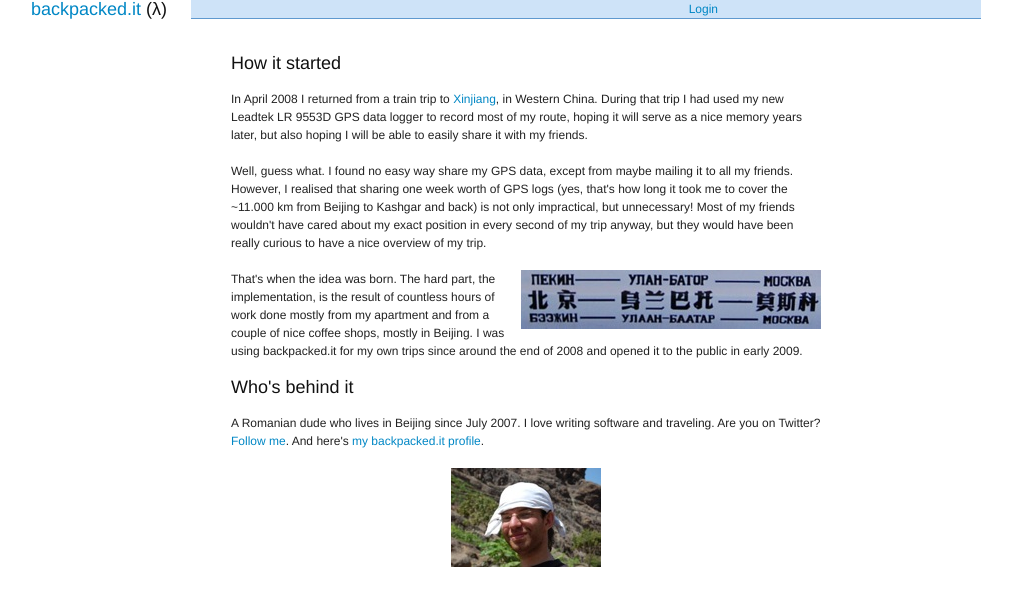
After one commit to ibz/travelist, a Django app: template templates/help_about.html in a window 1280 px wide. The commit adds this page. Shown: the top 606 px of the page, without its empty margins (134-1146 px from the left). Run offline with Django 3.2, Linux system fonts and the light colour scheme; the template is opened without the code that fills it, so the values that code supplies are empty; parts of the project's set-up code (start-up, migrations or seed data) failed here and were passed over.

Commit message:
Add lambda to title. Add about and contact pages.

```diff
--- a/backpacked/help.py
+++ b/backpacked/help.py
@@ -3,7 +3,7 @@ from django.views.decorators.http import require_GET, require_POST, require_http
 
 from backpacked import views
 
-available_sections = []
+available_sections = ['about', 'contact']
 
 @require_GET
 def view(request, section):
--- /dev/null
+++ b/templates/help_about.html
@@ -0,0 +1,13 @@
+{% extends "page.html" %}
+
+{% block content %}
+<div class="column span-15 prepend-5 prepend-top">
+<h3>How it started</h3>
+<p>In April 2008 I returned from a train trip to <a href="http://en.wikipedia.org/wiki/Xinjiang">Xinjiang</a>, in Western China. During that trip I had used my new Leadtek LR 9553D GPS data logger to record most of my route, hoping it will serve as a nice memory years later, but also hoping I will be able to easily share it with my friends.</p>
+<p>Well, guess what. I found no easy way share my GPS data, except from maybe mailing it to all my friends. However, I realised that sharing one week worth of GPS logs (yes, that's how long it took me to cover the ~11.000 km from Beijing to Kashgar and back) is not only impractical, but unnecessary! Most of my friends wouldn't have cared about my exact position in every second of my trip anyway, but they would have been really curious to have a nice overview of my trip.</p>
+<p><img src="{{ MEDIA_URL }}/images/static/beijing-ulaanbaatar-moskva.jpg" align="right" title="Label on the Beijing-Moscow train that I took in summer 2008 as part of what is trip number 1 on backpacked.it." /> That's when the idea was born. The hard part, the implementation, is the result of countless hours of work done mostly from my apartment and from a couple of nice coffee shops, mostly in Beijing. I was using backpacked.it for my own trips since around the end of 2008 and opened it to the public in early 2009.</p>
+<h3>Who's behind it</h3>
+<p>A Romanian dude who lives in Beijing since July 2007. I love writing software and traveling. Are you on Twitter? <a href="http://twitter.com/ibz/">Follow me</a>. And here's <a href="http://backpacked.it/people/ibz/">my backpacked.it profile</a>.</p>
+<p align="center"><img src="{{ MEDIA_URL }}/images/static/ibz.jpg" title="Me, hiking in the mountains of the Santo Ant&atilde;o island in Cape Verde in spring 2007." /></p>
+</div>
+{% endblock %}
--- a/templates/page.html
+++ b/templates/page.html
@@ -3,10 +3,10 @@
 {% block htmlbody %}
 <div class="container">
 <div class="column span-4">
-  <h3><a href="/">backpacked.it</a></h3>
+  <h3><a href="/">backpacked.it</a> (&lambda;)</h3>
 </div>
 <div class="column span-20 header last">
-  <div class="column span-8">
+  <div class="column span-6">
     <ul class="horizontal-list">
       {% if not user.is_anonymous %}
       <li><a href="/trips/{{ user.username }}/">My trips</a></li>
@@ -14,7 +14,7 @@
       {% endif %}
     </ul>
   </div>
-  <div class="column span-12 last right">
+  <div class="column span-14 last right">
     <ul class="horizontal-list">
       {% if not user.is_anonymous %}
       <li>Logged in as <a href="/people/{{ user.username }}/">{{ user.username }}</a></li>
@@ -22,7 +22,8 @@
       {% if user.notification_set.count %}
       <li><a href="/notifications/" class="important">Notifications</a></li>
       {% endif %}
-      <li><a href="/suggestions/new/">Suggestions</a></li>
+      <li><a href="/help/contact/">Contact</a></li>
+      <li><a href="/help/about/">About</a></li>
       <li><a href="/account/logout/">Logout</a></li>
       {% else %}
       <li><a href="/account/login/">Login</a></li>
```
Also changed, not shown: templates/help_contact.html (added, +10 -0 lines), media/images/static/beijing-ulaanbaatar-moskva.jpg (added), media/images/static/ibz.jpg (added), media/images/static/twitter-logo.png (added).
